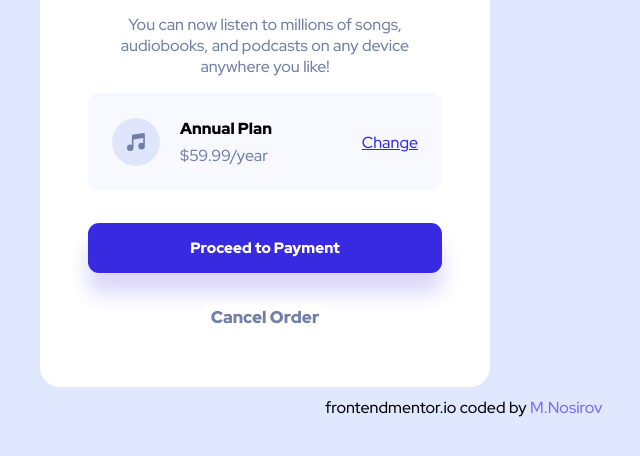
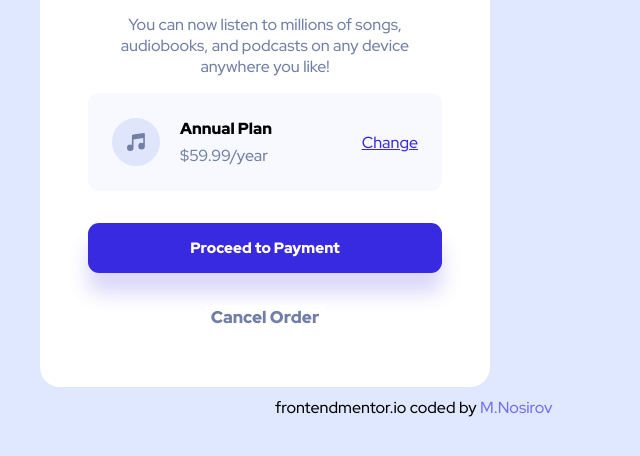
Before and after one commit to Pepeleeno/order-summary-component, a plain HTML site: page index.html in a window 1280 px wide. Shown: the part 412-868 px from the top of the page, without its empty margins (375-1015 px from the left). Drawn offline with Linux system fonts and the light colour scheme.

Commit message:
Update styles.css

```diff
--- a/css/styles.css
+++ b/css/styles.css
@@ -135,7 +135,7 @@ footer {
 }
 
 footer p {
-  left: 700px;
+  left: 650px;
   position: absolute;
   font-family: red hat display;
   margin: auto;
```
